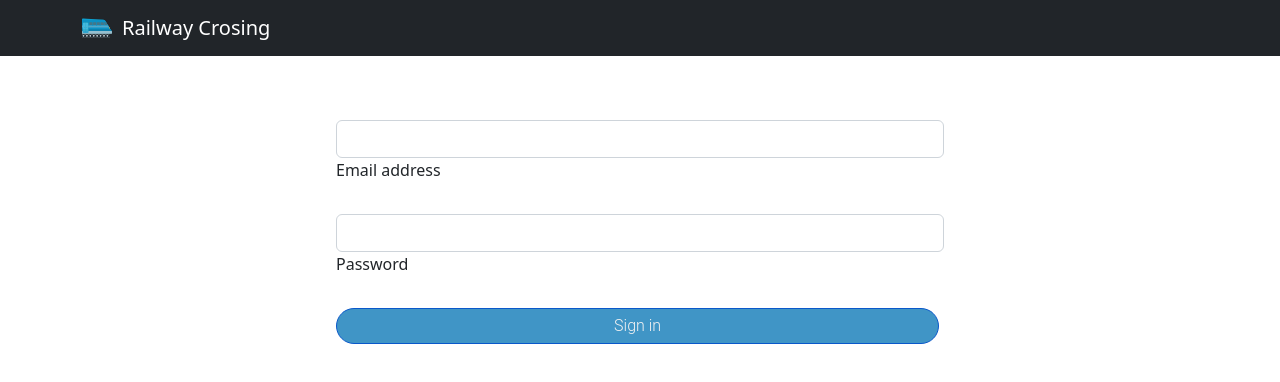
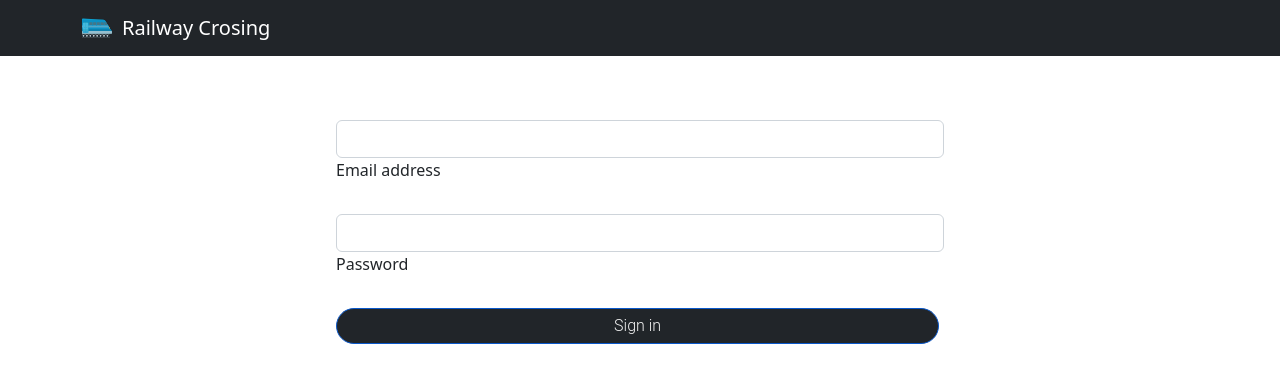
Before and after one commit to Bharat1111/crossing, a React (Create React App) app: page /login in a window 1280 px wide. In both pictures the pointer is over the button "Sign in". Shown: the top 382 px of the page. Built offline with nearby package versions, Linux system fonts and the light colour scheme; no server answers; the database is empty.

Commit message:
button hover

```diff
--- a/src/App.css
+++ b/src/App.css
@@ -88,7 +88,7 @@
     transition: all 0.2s;
 }
 .btn:hover {
-    background-color: #4095c6;
+    background-color: #212529; /*4095c6*/
     color: rgb(242, 242, 242);
 }
 @media all and (max-width: 30em) {
```
